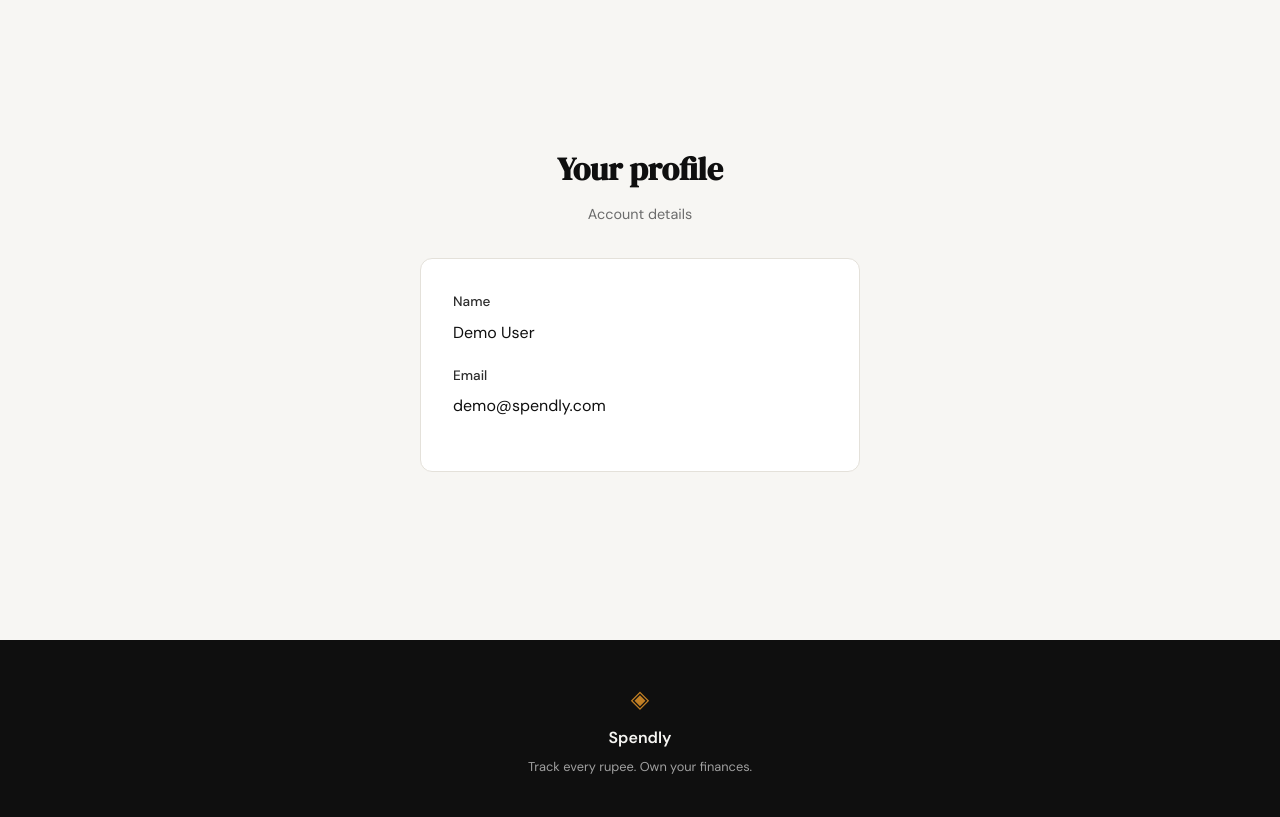
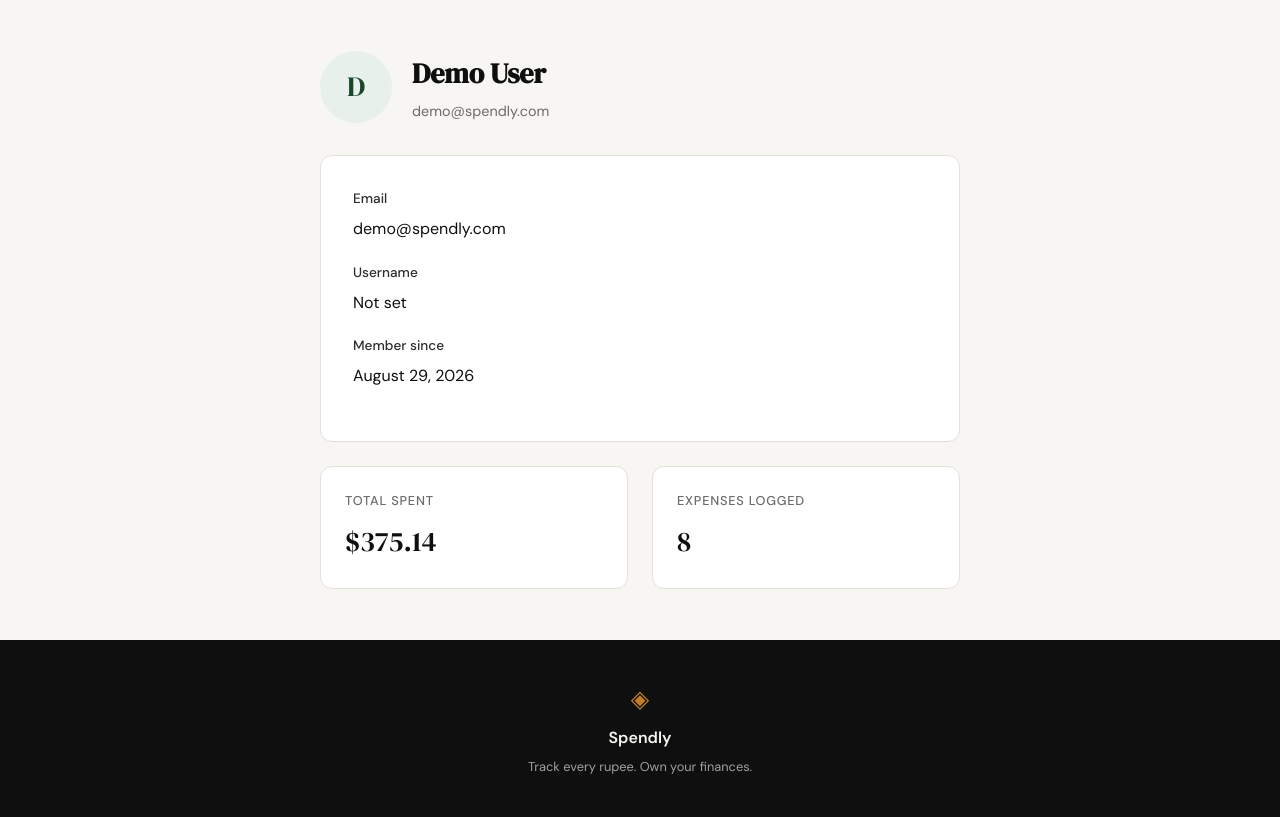
Before and after one commit to satyakiranmai1-cmyk/spendly, a Flask app: page /profile in a window 1280 px wide. Shown: the part 61-878 px from the top of the page. Run offline with Flask 3, Linux system fonts and the light colour scheme; the visitor is signed in with stand-in values (Sample User, id 1); data comes from the database, SQL or seed files in the repository.

Commit message:
Add profile page stats and design polish
Show total spent, expense count, and member-since date on the
profile page, backed by a new expense summary query, plus tests.

```diff
--- a/app.py
+++ b/app.py
@@ -1,12 +1,21 @@
 import os
 import re
 import sqlite3
+from datetime import datetime
 from functools import wraps
 
 from flask import Flask, redirect, render_template, request, session, url_for
 from werkzeug.security import check_password_hash, generate_password_hash
 
-from database.db import create_user, get_db, get_user_by_email, get_user_by_id, init_db, seed_db
+from database.db import (
+    create_user,
+    get_db,
+    get_expense_summary_by_user,
+    get_user_by_email,
+    get_user_by_id,
+    init_db,
+    seed_db,
+)
 
 app = Flask(__name__)
 # WARNING: fallback is for local dev only — always set FLASK_SECRET_KEY in any real deployment.
@@ -113,7 +122,18 @@ def profile():
     if user is None:
         session.pop("user_id", None)
         return redirect(url_for("login"))
-    return render_template("profile.html", user=user)
+    summary = get_expense_summary_by_user(user["id"])
+    member_since = None
+    if user["created_at"]:
+        try:
+            member_since = datetime.strptime(user["created_at"], "%Y-%m-%d %H:%M:%S").strftime(
+                "%B %d, %Y"
+            )
+        except ValueError:
+            member_since = user["created_at"]
+    return render_template(
+        "profile.html", user=user, summary=summary, member_since=member_since
+    )
 
 
 @app.route("/expenses/add")
--- a/database/db.py
+++ b/database/db.py
@@ -73,6 +73,21 @@ def get_user_by_id(user_id):
     return row
 
 
+def get_expense_summary_by_user(user_id):
+    conn = get_db()
+    row = conn.execute(
+        """
+        SELECT COALESCE(SUM(amount), 0) AS total_spent,
+               COUNT(*) AS expense_count
+        FROM expenses
+        WHERE user_id = ?
+        """,
+        (user_id,),
+    ).fetchone()
+    conn.close()
+    return {"total_spent": float(row["total_spent"]), "expense_count": int(row["expense_count"])}
+
+
 def create_user(name, email, password_hash):
     conn = get_db()
     try:
--- a/static/css/style.css
+++ b/static/css/style.css
@@ -478,6 +478,67 @@ a { color: inherit; text-decoration: none; }
 .auth-switch a:hover { text-decoration: underline; }
 
 /* ------------------------------------------------------------------ */
+/* Profile page                                                        */
+/* ------------------------------------------------------------------ */
+
+.profile-container {
+    width: 100%;
+    max-width: 640px;
+    margin: 0 auto;
+}
+
+.profile-header {
+    display: flex;
+    align-items: center;
+    gap: 1.25rem;
+    margin-bottom: 2rem;
+}
+
+.avatar-badge {
+    flex-shrink: 0;
+    width: 72px;
+    height: 72px;
+    border-radius: 50%;
+    background: var(--accent-light);
+    color: var(--accent);
+    font-family: var(--font-display);
+    font-size: 1.75rem;
+    display: flex;
+    align-items: center;
+    justify-content: center;
+}
+
+.profile-header-text { text-align: left; }
+
+.profile-name {
+    font-family: var(--font-display);
+    font-size: 1.75rem;
+    color: var(--ink);
+    margin-bottom: 0.25rem;
+}
+
+.profile-email {
+    font-size: 0.9rem;
+    color: var(--ink-muted);
+}
+
+.stats-row {
+    display: grid;
+    grid-template-columns: 1fr 1fr;
+    gap: 1.5rem;
+}
+
+.stat-tile {
+    background: var(--paper-card);
+    border: 1px solid var(--border);
+    border-radius: var(--radius-md);
+    padding: 1.5rem;
+    display: flex;
+    flex-direction: column;
+    gap: 0.5rem;
+}
+
+/* ------------------------------------------------------------------ */
 /* Footer                                                              */
 /* ------------------------------------------------------------------ */
 
@@ -527,4 +588,6 @@ a { color: inherit; text-decoration: none; }
 @media (max-width: 600px) {
     .nav-links a:not(.nav-cta) { display: none; }
     .hero { padding: 3rem 1rem 2rem; }
+    .stats-row { grid-template-columns: 1fr; }
+    .profile-header { flex-direction: column; text-align: center; }
 }
--- a/templates/profile.html
+++ b/templates/profile.html
@@ -5,21 +5,39 @@
 {% block content %}
 
 <section class="auth-section">
-    <div class="auth-container">
+    <div class="profile-container">
 
-        <div class="auth-header">
-            <h1 class="auth-title">Your profile</h1>
-            <p class="auth-subtitle">Account details</p>
+        <div class="profile-header">
+            <div class="avatar-badge">{{ user.name[0]|upper }}</div>
+            <div class="profile-header-text">
+                <h1 class="profile-name">{{ user.name }}</h1>
+                <p class="profile-email">{{ user.email }}</p>
+            </div>
         </div>
 
         <div class="auth-card">
             <div class="form-group">
-                <label>Name</label>
-                <p>{{ user.name }}</p>
+                <label>Email</label>
+                <p>{{ user.email }}</p>
             </div>
             <div class="form-group">
-                <label>Email</label>
-                <p>{{ user.email }}</p>
+                <label>Username</label>
+                <p>{{ user.username or "Not set" }}</p>
+            </div>
+            <div class="form-group">
+                <label>Member since</label>
+                <p>{{ member_since }}</p>
+            </div>
+        </div>
+
+        <div class="stats-row">
+            <div class="stat-tile">
+                <span class="mock-label">Total spent</span>
+                <span class="mock-total">${{ "%.2f"|format(summary.total_spent) }}</span>
+            </div>
+            <div class="stat-tile">
+                <span class="mock-label">Expenses logged</span>
+                <span class="mock-total">{{ summary.expense_count }}</span>
             </div>
         </div>
 
```
Also changed, not shown: tests/test_profile.py (added, +63 -0 lines), .claude/commands/skills/frontend-design/SKILL.md (added).
